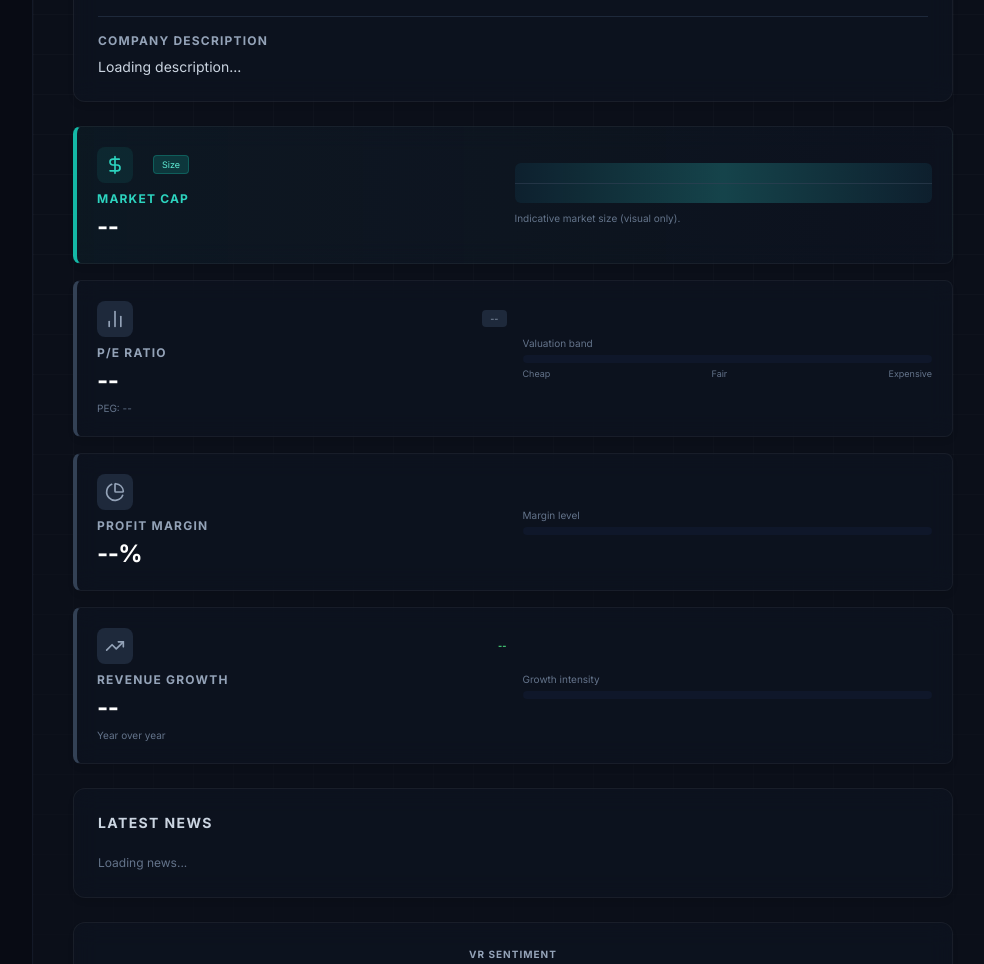
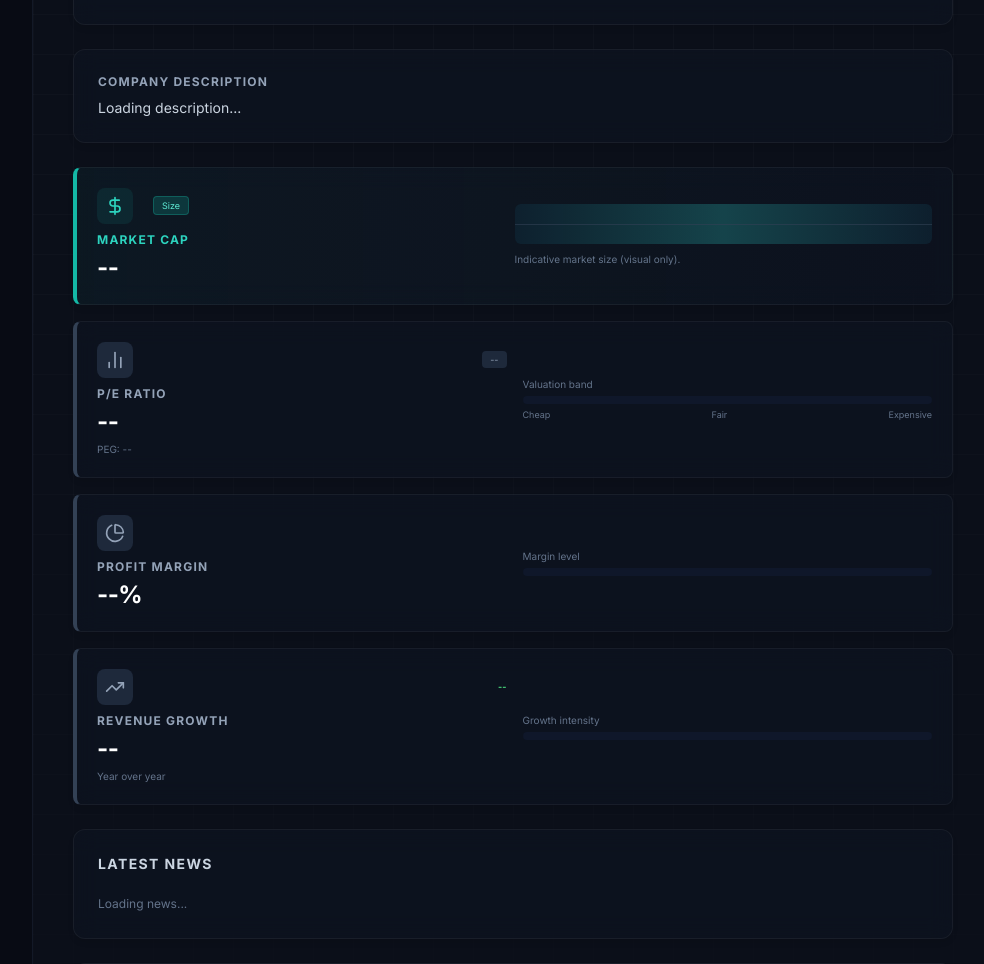
Before and after one commit to larsender1/valueradar, a Flask app: template templates/dashboard.html in a window 1280 px wide. Shown: the part 626-1590 px from the top of the page, without its empty margins (287-1271 px from the left). Run offline with Flask 3, Linux system fonts and the light colour scheme; the template is opened without the code that fills it, so the values that code supplies are empty; some libraries are stand-ins or nearby versions.

Commit message:
Update dashboard: colored MAs, description card, spacing

```diff
--- a/templates/dashboard.html
+++ b/templates/dashboard.html
@@ -1,4 +1,3 @@
-<!-- templates/dashboard.html -->
 <!DOCTYPE html>
 <html lang="en" class="dark">
 
@@ -264,7 +263,7 @@
         <div class="flex-1 overflow-y-auto p-4 lg:p-10 scroll-smooth pb-32">
             <div class="max-w-7xl mx-auto space-y-6">
 
-                <!-- CHART + DESCRIPTION -->
+                <!-- CHART -->
                 <section class="glass-card rounded-xl p-4 md:p-6">
                     <div class="flex justify-between items-center mb-4 flex-wrap gap-4">
                         <div class="flex items-center gap-2">
@@ -283,7 +282,6 @@
                                     class="tf-btn chart-btn">1W</button>
                                 <button onclick="updateTimeframe('1M')" data-tf="1M"
                                     class="tf-btn chart-btn">1M</button>
-                                <!-- Label 1J, data key 1Y so Backend bleibt 1Y -->
                                 <button onclick="updateTimeframe('1Y')" data-tf="1Y"
                                     class="tf-btn chart-btn">1J</button>
                                 <button onclick="updateTimeframe('5Y')" data-tf="5Y"
@@ -309,9 +307,10 @@
                     </div>
 
                     <div id="chart" class="h-[430px] w-full pb-2"></div>
+                </section>
 
-                    <!-- COMPANY DESCRIPTION -->
-                    <div class="mt-4 pt-4 border-t border-slate-800">
+                <!-- COMPANY DESCRIPTION (eigene Karte unter dem Chart) -->
+                <section class="glass-card rounded-xl p-4 md:p-6">
                     <h3 class="text-xs font-bold text-slate-400 uppercase tracking-widest mb-2"
                         data-i18n="label-company-desc">
                         Company Description
@@ -319,10 +318,9 @@
                     <p id="company-desc" class="text-xs md:text-sm text-slate-300 leading-relaxed">
                         Loading description...
                     </p>
-                    </div>
                 </section>
 
-                <!-- KPIs (one per row, with visual space on the right) -->
+                <!-- KPIs -->
                 <section class="grid grid-cols-1 gap-4">
 
                     <!-- MARKET CAP -->
@@ -441,7 +439,7 @@
                     </div>
                 </section>
 
-                <!-- NEWS (full row) -->
+                <!-- NEWS -->
                 <section class="glass-card rounded-xl p-6 flex flex-col">
                     <div class="flex justify-between items-center mb-4">
                         <h3 class="text-sm font-bold text-slate-300 uppercase tracking-widest flex items-center gap-2"
@@ -454,7 +452,7 @@
                     </div>
                 </section>
 
-                <!-- SENTIMENT (new row under news) -->
+                <!-- SENTIMENT -->
                 <section class="glass-card rounded-xl p-6 flex flex-col items-center justify-center relative">
                     <div class="text-[10px] text-slate-400 font-bold uppercase tracking-widest mb-4"
                         data-i18n="label-vr-sentiment">VR Sentiment</div>
@@ -531,7 +529,7 @@
             de: {
                 "label-vr-score": "VR Score",
                 "label-price-action": "Kursverlauf",
-                "label-company-desc": "Unternehmensbeschreibung",
+                "label-company-desc": "UNTERNEHMENSBESCHREIBUNG",
                 "label-kpi-size": "Größe",
                 "label-market-cap": "Marktkapitalisierung",
                 "hint-market-cap": "Indikative Unternehmensgröße (nur visuell).",
@@ -583,7 +581,7 @@
         let chart = null;
         let gaugeChart = null;
         let abortController = new AbortController();
-        let currentTimeframe = 'MAX';   // MAX ist default & Button ist aktiv
+        let currentTimeframe = 'MAX';
         let lastHistoryData = null;
         let showMA20 = true;
         let showMA50 = false;
@@ -917,15 +915,40 @@
 
             if (currentChartType === 'candles') {
                 const candleData = d.candle.map(x => ({ x: x[0], y: [x[1], x[2], x[3], x[4]] }));
-                series.push({ name: 'Price', type: 'candlestick', data: candleData });
+                series.push({
+                    name: 'Price',
+                    type: 'candlestick',
+                    data: candleData,
+                    color: '#22c55e'
+                });
             } else {
                 const lineData = d.candle.map(x => ({ x: x[0], y: x[4] }));
-                series.push({ name: 'Price', type: 'area', data: lineData });
+                series.push({
+                    name: 'Price',
+                    type: 'area',
+                    data: lineData,
+                    color: '#22d3ee'
+                });
             }
 
-            if (showMA20 && d.ma20) series.push({ name: 'MA 20', type: 'line', data: d.ma20 });
-            if (showMA50 && d.ma50) series.push({ name: 'MA 50', type: 'line', data: d.ma50 });
-            if (showMA200 && d.ma200) series.push({ name: 'MA 200', type: 'line', data: d.ma200 });
+            if (showMA20 && d.ma20) series.push({
+                name: 'MA 20',
+                type: 'line',
+                data: d.ma20,
+                color: '#facc15'
+            });
+            if (showMA50 && d.ma50) series.push({
+                name: 'MA 50',
+                type: 'line',
+                data: d.ma50,
+                color: '#fb7185'
+            });
+            if (showMA200 && d.ma200) series.push({
+                name: 'MA 200',
+                type: 'line',
+                data: d.ma200,
+                color: '#60a5fa'
+            });
 
             const isLine = currentChartType === 'line';
 
@@ -939,7 +962,6 @@
                     background: 'transparent'
                 },
                 theme: { mode: 'dark' },
-                colors: ['#2dd4bf', '#fbbf24', '#f87171', '#60a5fa'],
                 stroke: {
                     curve: 'straight',
                     width: isLine ? 2 : 1,
@@ -959,10 +981,13 @@
                     tooltip: { enabled: false },
                     axisBorder: { show: false },
                     axisTicks: { show: false },
-                    labels: { style: { colors: '#64748b', fontSize: '10px' } }
+                    labels: {
+                        style: { colors: '#64748b', fontSize: '10px' },
+                        offsetY: 8
+                    }
                 },
                 yaxis: {
-                    opposite: false, // Y-Achse links
+                    opposite: false,
                     labels: {
                         formatter: (v) => v.toFixed(1),
                         style: { colors: '#64748b', fontSize: '10px' }
@@ -971,11 +996,11 @@
                 grid: {
                     borderColor: 'rgba(255,255,255,0.05)',
                     strokeDashArray: 4,
-                    padding: { bottom: 16, left: 8, right: 4 }
+                    padding: { top: 10, bottom: 40, left: 8, right: 4 }
                 },
                 plotOptions: {
                     candlestick: {
-                        colors: { upward: '#2dd4bf', downward: '#ef4444' }
+                        colors: { upward: '#22c55e', downward: '#ef4444' }
                     }
                 },
                 dataLabels: { enabled: false },
```
Lines whose indentation alone changed are shown as unchanged.
